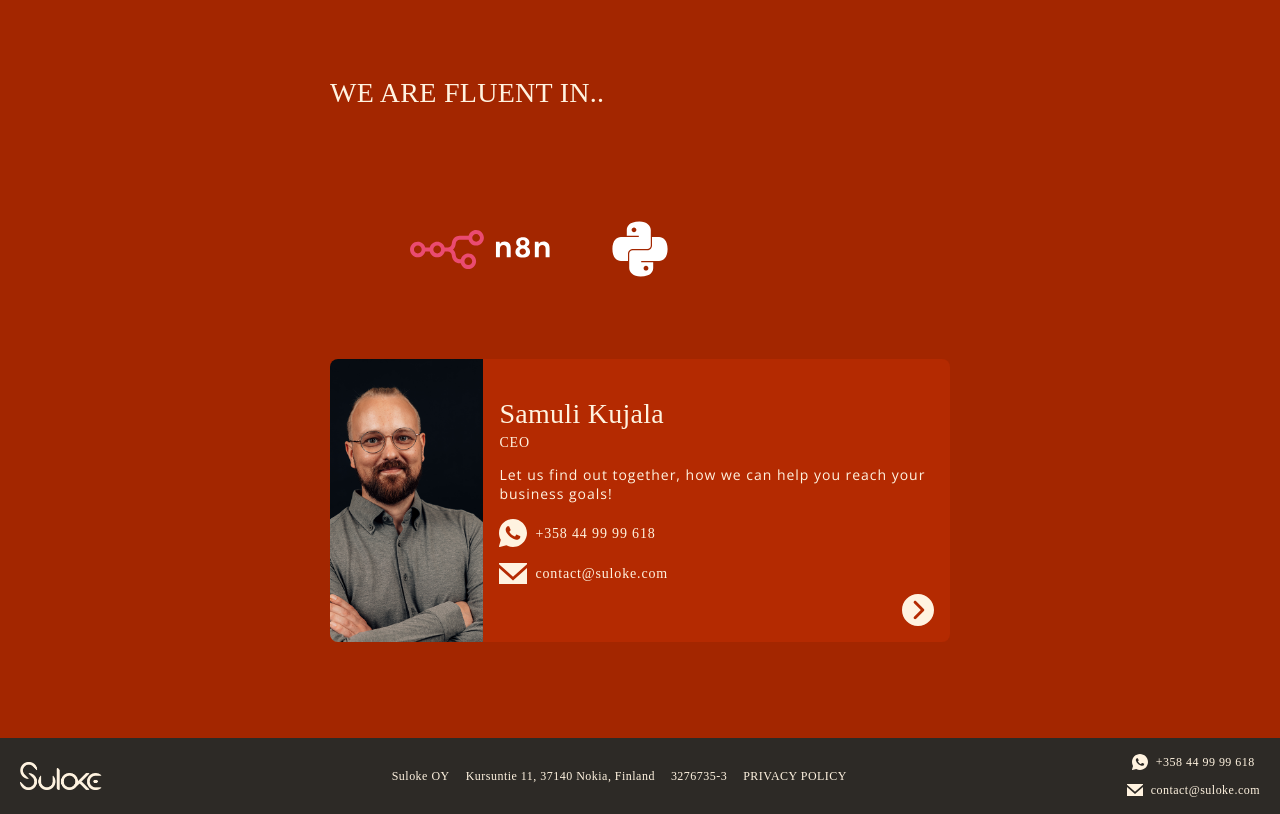
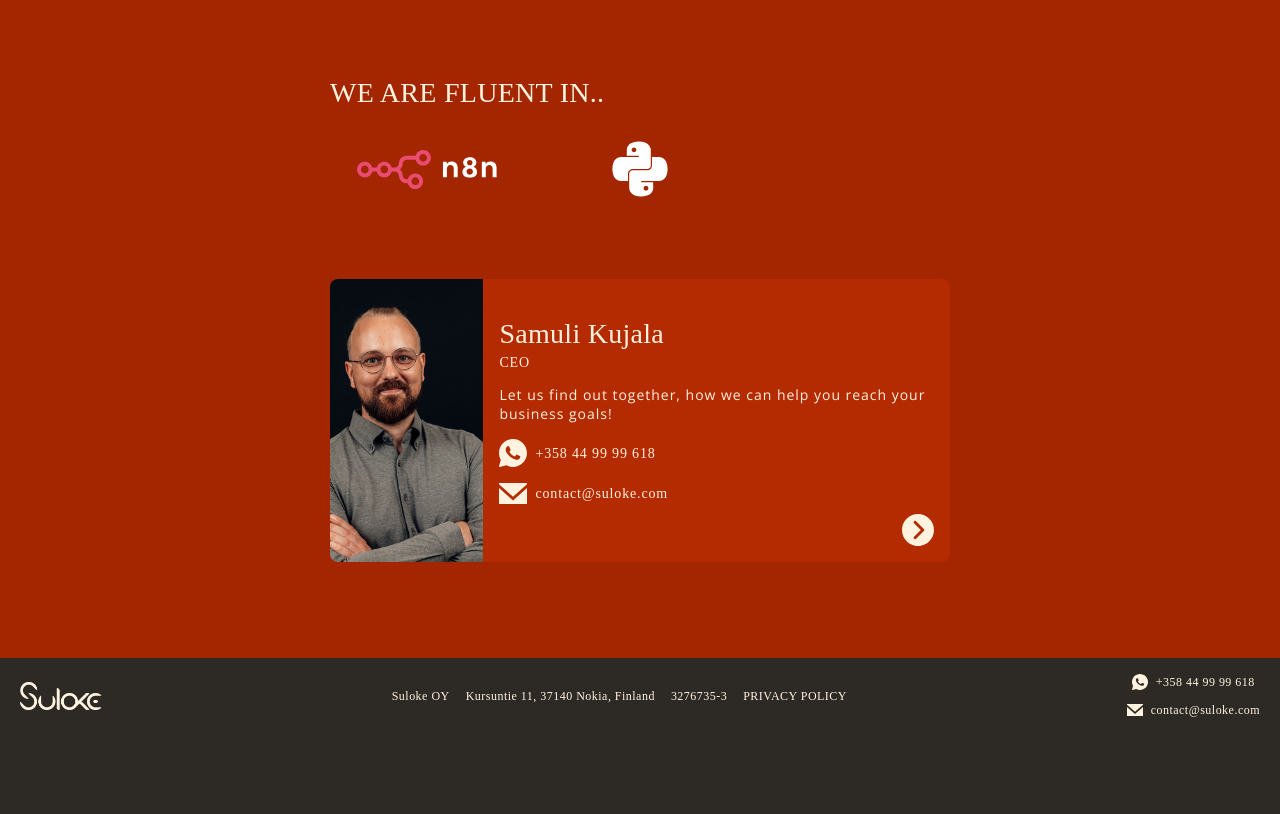
Before and after one commit to Suloke/suloke.github.io, a Next.js app: page /en/ai in a window 1280 px wide. Shown: the part 2000-2814 px from the top of the page. After the commit the page ends 2734 px from the top, so only its background shows below. Built offline with nearby package versions, Linux system fonts and the light colour scheme; a web font is replaced by a local one; what tailwindcss-rtl would draw is missing.

Commit message:
Fixed techstack alignment

```diff
--- a/src/app/[lang]/ai/page.js
+++ b/src/app/[lang]/ai/page.js
@@ -67,7 +67,7 @@ const page = async (props) => {
           <ArrowBlocks lang={lang} content={content} showImmediately={true}/>
         </div>
         <h2 className="mb-8 pt-14 md:pt-20">{aiPage.h2WeAreFluentIn}</h2>
-        <div className="flex flex-row pt-14 md:pt-20 justify-center">
+        <div>
           <TechStack logos={logos} />
         </div>
         <div className="flex flex-col gap-y-10 pt-14 md:pt-20 pb-10">
--- a/src/app/[lang]/mobile/page.js
+++ b/src/app/[lang]/mobile/page.js
@@ -147,7 +147,7 @@ const page = async (props) => {
           <ArrowBlocks lang={lang} content={content} />
         </div>
         <h2 className="mb-8 pt-14 md:pt-20">{mobilePage.h2WeAreFluentIn}</h2>
-        <div className="flex flex-row pt-14 md:pt-20 justify-center">
+        <div>
           <TechStack logos={logos} />
         </div>
         <div className="flex flex-col gap-y-10 pt-14 md:pt-20 pb-10">
```
